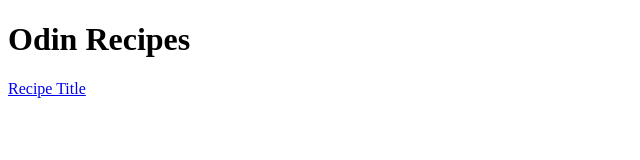
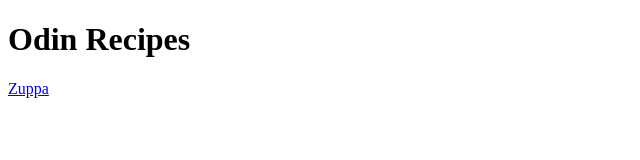
Before and after one commit to camronborts/odin-recipes, a plain HTML site: page index.html in a window 1280 px wide. Shown: the full height of the page, 0-640 px from the left. Drawn offline with Linux system fonts and the light colour scheme.

Commit message:
fixed zuppa

```diff
--- a/index.html
+++ b/index.html
@@ -8,6 +8,6 @@
 </head>
 <body>
     <h1>Odin Recipes</h1>
-    <a href="recipes/zuppa.html">Recipe Title</a>
+    <a href="recipes/zuppa.html">Zuppa</a>
 </body>
 </html>
```
